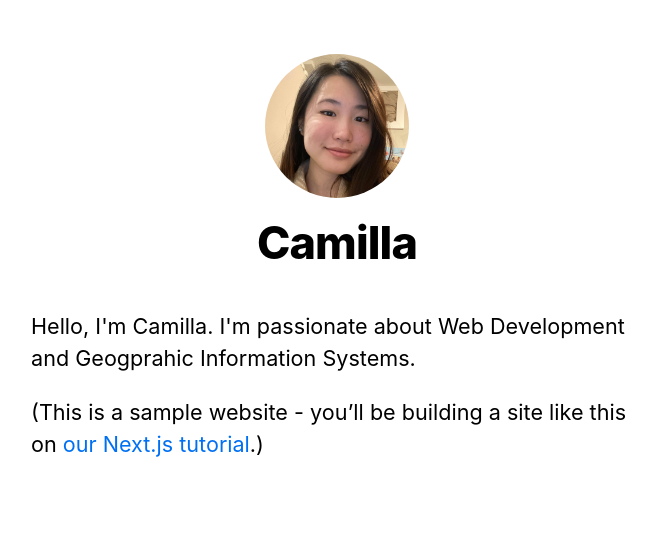
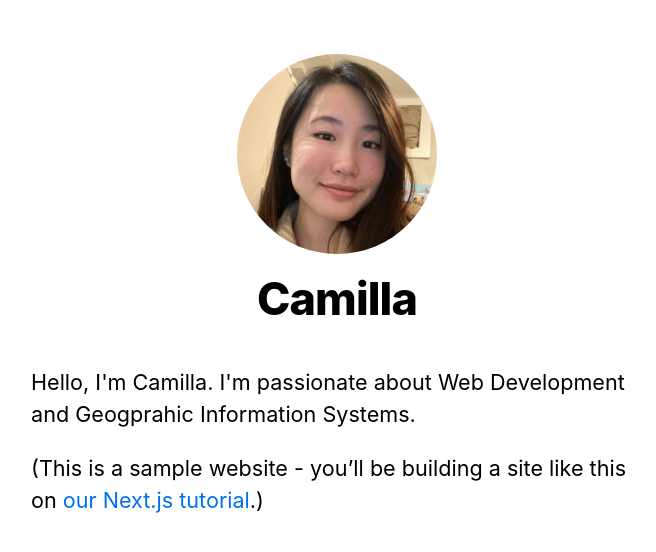
Before and after one commit to louisgv/art, a Next.js app: page / in a window 1280 px wide. Shown: the top 552 px of the page, without its empty margins (303-959 px from the left). Built offline with nearby package versions, Linux system fonts and the light colour scheme.

Commit message:
made picture from 144 to 200 size

```diff
--- a/components/layout.js
+++ b/components/layout.js
@@ -33,8 +33,8 @@ export default function Layout({children, home}){
                             priority
                             src="/images/profile.jpg"
                             className={utilStyles.borderCircle}
-                            height={144}
-                            width={144}
+                            height={200}
+                            width={200}
                             alt={name}
                         />
                         <h1 className={utilStyles.heading2X1}>Camilla</h1>
```
